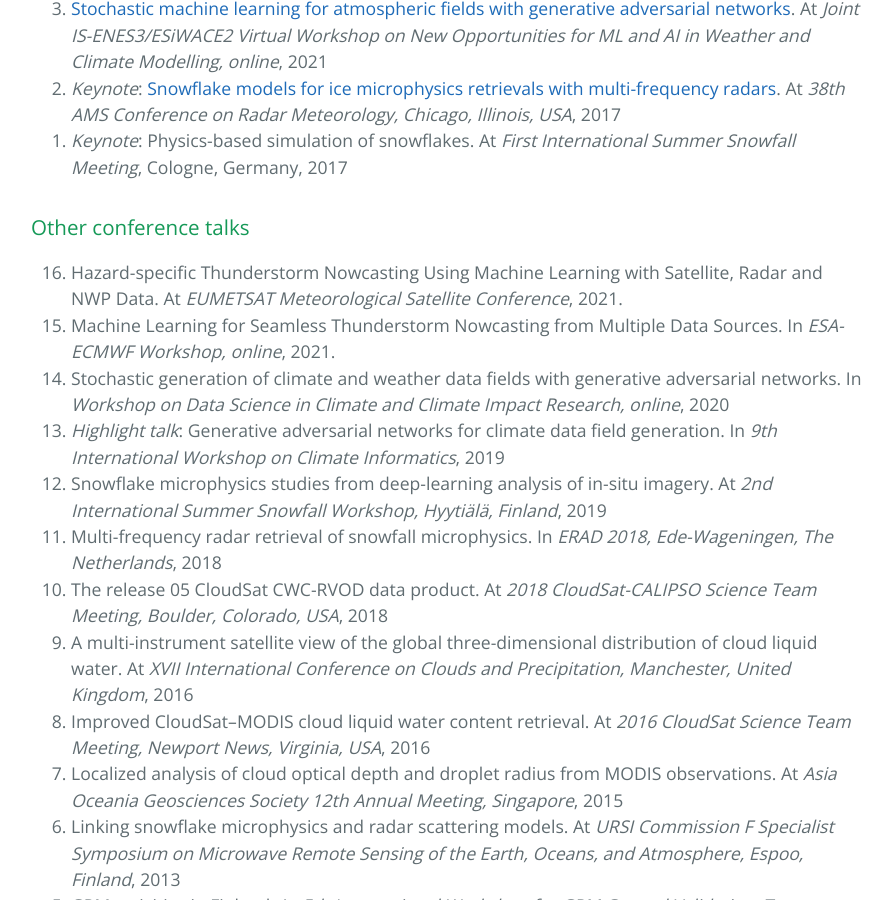
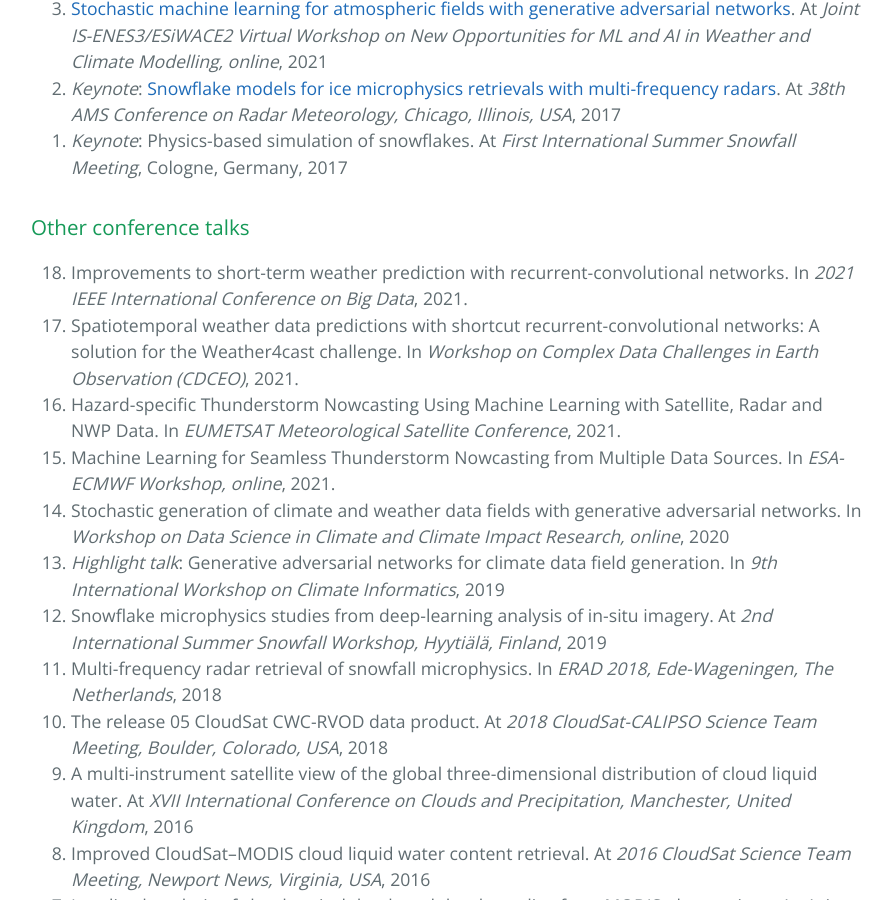
Before and after one commit to jleinonen/jleinonen.github.io, a Jekyll site: the page built from about.md, in a window 1280 px wide and 900 px high, scrolled down 6528 px. Shown: the whole window, without its empty margins (193-1085 px from the left). Built offline with Jekyll 4.4.1, drawn with Linux system fonts in a browser that asks for light colours.

Commit message:
Update about.md

```diff
--- a/about.md
+++ b/about.md
@@ -176,7 +176,9 @@ retrievals. In *Satellite Precipitation Measurement*, chapter 13, pages 211–22
 
 ### Other conference talks
 
-0. Hazard-specific Thunderstorm Nowcasting Using Machine Learning with Satellite, Radar and NWP Data. At *EUMETSAT Meteorological Satellite Conference*, 2021.
+0. Improvements to short-term weather prediction with recurrent-convolutional networks. In *2021 IEEE International Conference on Big Data*, 2021.
+0. Spatiotemporal weather data predictions with shortcut recurrent-convolutional networks: A solution for the Weather4cast challenge. In *Workshop on Complex Data Challenges in Earth Observation (CDCEO)*, 2021.
+0. Hazard-specific Thunderstorm Nowcasting Using Machine Learning with Satellite, Radar and NWP Data. In *EUMETSAT Meteorological Satellite Conference*, 2021.
 0. Machine Learning for Seamless Thunderstorm Nowcasting from Multiple Data Sources. In *ESA-ECMWF Workshop, online*, 2021.
 0. Stochastic generation of climate and weather data fields with generative adversarial networks. In *Workshop on Data Science in Climate and Climate Impact Research, online*, 2020
 0. *Highlight talk*: Generative adversarial networks for climate data field generation. In *9th International Workshop on Climate Informatics*, 2019
```
